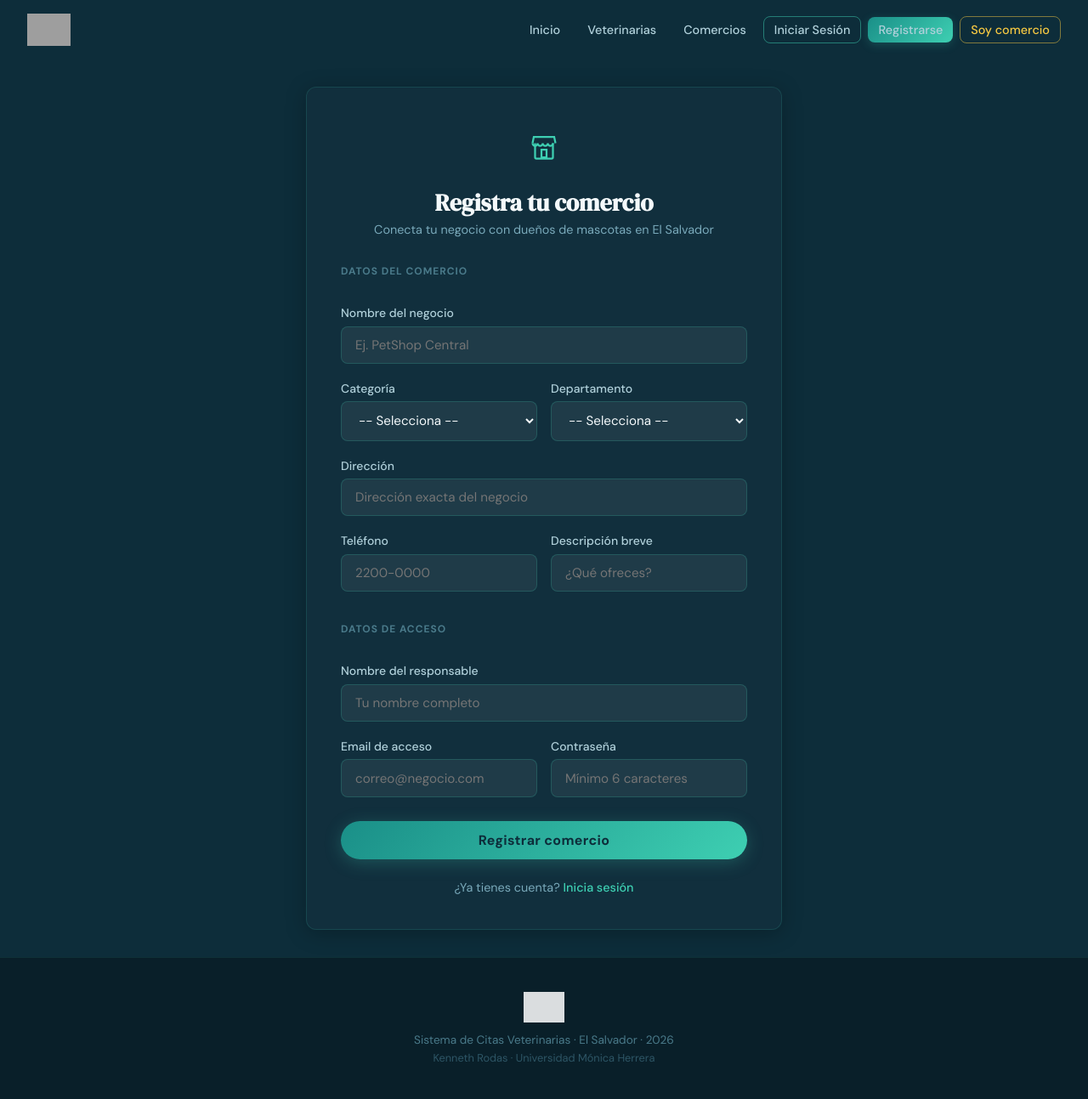
After one commit to Kewz4/VetCare, an ASP.NET Core app: page /Comercios/RegistroComercio in a window 1280 px wide. The commit adds this page. Shown: the whole page at 85% size. Run offline with ASP.NET Core 8, Linux system fonts and the light colour scheme; the project's own start-up code is not run, and a stand-in starts its controllers and pages; grey boxes are pictures that could not be loaded.

Commit message:
Improve UI: pill buttons, SVG icons, hero overlap, commerce registration, pet hint in citas
https://claude.ai/code/session_01H37vqNvaN3a7n3YNVP1yee

```diff
--- /dev/null
+++ b/VetCareSV/Views/Comercios/RegistroComercio.cshtml
@@ -0,0 +1,82 @@
+@model VetCareSV.DTOs.RegistrarComercioDTO
+@{ ViewData["Title"] = "Registrar Comercio"; }
+<div class="vc-auth-page">
+  <div class="vc-auth-card" style="max-width:560px">
+    <div class="vc-auth-logo">
+      <svg viewBox="0 0 24 24" fill="none" stroke="currentColor" stroke-width="1.5" style="width:36px;height:36px;color:var(--mint)"><path d="M3 9l1-5h16l1 5"/><path d="M3 9a2 2 0 0 0 4 0 2 2 0 0 0 4 0 2 2 0 0 0 4 0 2 2 0 0 0 4 0"/><path d="M5 9v11a1 1 0 0 0 1 1h12a1 1 0 0 0 1-1V9"/><path d="M10 14h4v6h-4z"/></svg>
+    </div>
+    <h1 class="vc-auth-title">Registra tu comercio</h1>
+    <p class="vc-auth-sub">Conecta tu negocio con dueños de mascotas en El Salvador</p>
+    <form asp-action="RegistroComercio" method="post" class="vc-form">
+      @Html.AntiForgeryToken()
+      <div asp-validation-summary="All" class="vc-validation-errors"></div>
+      <p style="font-size:0.75rem;text-transform:uppercase;letter-spacing:0.08em;color:var(--navy-300);margin-bottom:0.75rem;font-weight:600">Datos del comercio</p>
+      <div class="vc-field">
+        <label asp-for="NombreComercio">Nombre del negocio</label>
+        <input asp-for="NombreComercio" placeholder="Ej. PetShop Central" />
+        <span asp-validation-for="NombreComercio" class="vc-field-error"></span>
+      </div>
+      <div class="vc-form-row">
+        <div class="vc-field">
+          <label asp-for="Categoria">Categoría</label>
+          <select asp-for="Categoria">
+            <option value="">-- Selecciona --</option>
+            <option>Tienda</option>
+            <option>Farmacia</option>
+            <option>Grooming</option>
+            <option>Agropecuaria</option>
+            <option>Clínica</option>
+            <option>Otro</option>
+          </select>
+          <span asp-validation-for="Categoria" class="vc-field-error"></span>
+        </div>
+        <div class="vc-field">
+          <label asp-for="Departamento">Departamento</label>
+          <select asp-for="Departamento">
+            <option value="">-- Selecciona --</option>
+            <option>San Salvador</option><option>Santa Ana</option><option>San Miguel</option>
+            <option>La Libertad</option><option>Sonsonate</option><option>Usulután</option>
+            <option>Cuscatlán</option><option>La Paz</option><option>Chalatenango</option>
+            <option>Ahuachapán</option><option>San Vicente</option><option>La Unión</option>
+            <option>Morazán</option><option>Cabañas</option>
+          </select>
+        </div>
+      </div>
+      <div class="vc-field">
+        <label asp-for="Direccion">Dirección</label>
+        <input asp-for="Direccion" placeholder="Dirección exacta del negocio" />
+        <span asp-validation-for="Direccion" class="vc-field-error"></span>
+      </div>
+      <div class="vc-form-row">
+        <div class="vc-field">
+          <label asp-for="Telefono">Teléfono</label>
+          <input asp-for="Telefono" placeholder="2200-0000" />
+        </div>
+        <div class="vc-field">
+          <label asp-for="Descripcion">Descripción breve</label>
+          <input asp-for="Descripcion" placeholder="¿Qué ofreces?" />
+        </div>
+      </div>
+      <p style="font-size:0.75rem;text-transform:uppercase;letter-spacing:0.08em;color:var(--navy-300);margin:1rem 0 0.75rem;font-weight:600">Datos de acceso</p>
+      <div class="vc-field">
+        <label asp-for="NombreContacto">Nombre del responsable</label>
+        <input asp-for="NombreContacto" placeholder="Tu nombre completo" />
+        <span asp-validation-for="NombreContacto" class="vc-field-error"></span>
+      </div>
+      <div class="vc-form-row">
+        <div class="vc-field">
+          <label asp-for="Email">Email de acceso</label>
+          <input asp-for="Email" type="email" placeholder="correo@negocio.com" />
+          <span asp-validation-for="Email" class="vc-field-error"></span>
+        </div>
+        <div class="vc-field">
+          <label asp-for="Password">Contraseña</label>
+          <input asp-for="Password" type="password" placeholder="Mínimo 6 caracteres" />
+          <span asp-validation-for="Password" class="vc-field-error"></span>
+        </div>
+      </div>
+      <button type="submit" class="vc-btn-primary vc-btn-full" style="margin-top:0.5rem">Registrar comercio</button>
+    </form>
+    <p class="vc-auth-switch">¿Ya tienes cuenta? <a asp-controller="Usuarios" asp-action="Login">Inicia sesión</a></p>
+  </div>
+</div>
--- a/VetCareSV/Views/Shared/_Layout.cshtml
+++ b/VetCareSV/Views/Shared/_Layout.cshtml
@@ -41,6 +41,7 @@
         {
             <a asp-controller="Usuarios" asp-action="Login" class="vc-btn-ghost-sm">Iniciar Sesión</a>
             <a asp-controller="Usuarios" asp-action="Registro" class="vc-btn-primary-sm">Registrarse</a>
+            <a asp-controller="Comercios" asp-action="RegistroComercio" class="vc-btn-ghost-sm" style="border-color:rgba(245,200,66,0.5);color:var(--gold)">Soy comercio</a>
         }
     </div>
 </nav>
```
Also changed, not shown: VetCareSV/Views/Comercios/Dashboard.cshtml (added, +18 -0 lines).
